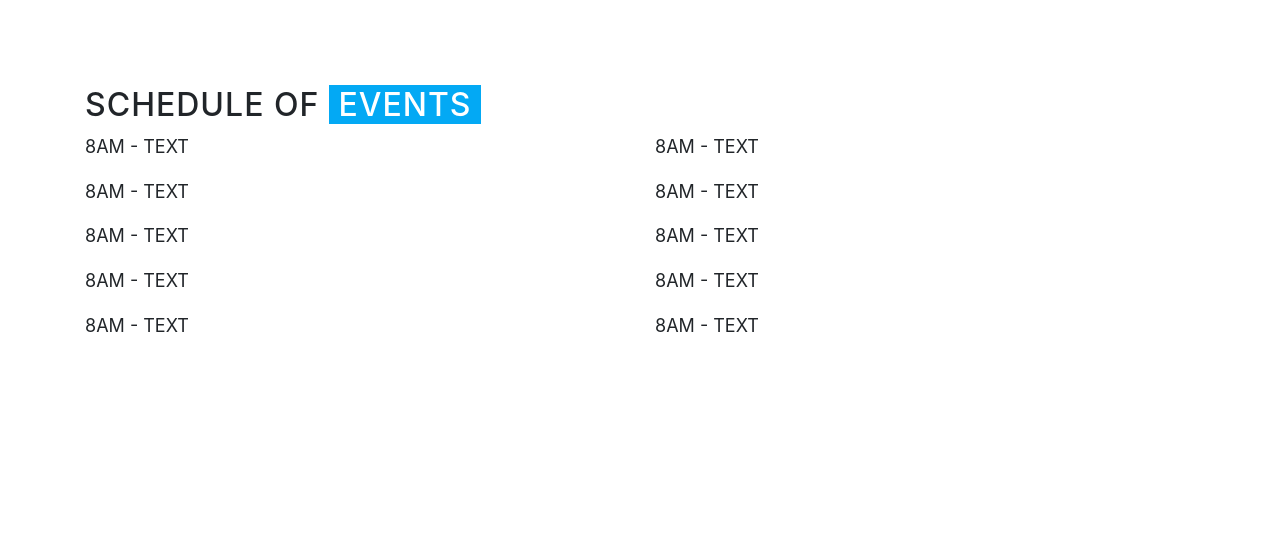
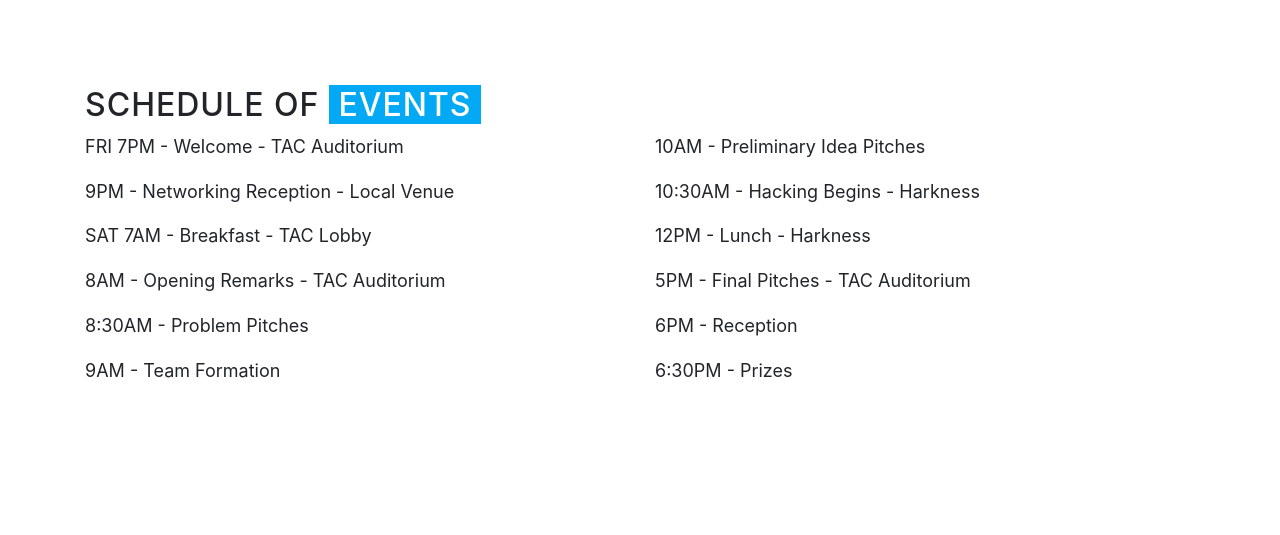
Before and after one commit to tsathe/hackyalesurg, a website with bundled scripts: page dev/index.html in a window 1280 px wide. Shown: the part 2320-2855 px from the top of the page. Built offline with nearby package versions, Linux system fonts and the light colour scheme.

Commit message:
schedule

```diff
--- a/dev/index.html
+++ b/dev/index.html
@@ -128,18 +128,21 @@
         </div>
         <div class="row">
           <div class="col-md-6">
-            <p>8AM - TEXT</p>
-            <p>8AM - TEXT</p>
-            <p>8AM - TEXT</p>
-            <p>8AM - TEXT</p>
-            <p>8AM - TEXT</p>
+            <p>FRI 7PM - Welcome - TAC Auditorium</p>
+            <p>9PM - Networking Reception - Local Venue</p>
+            <p>SAT 7AM - Breakfast - TAC Lobby</p>
+            <p>8AM - Opening Remarks - TAC Auditorium</p>
+            <p>8:30AM - Problem Pitches</p>
+            <p>9AM - Team Formation</p>
+
           </div>
           <div class="col-md-6">
-            <p>8AM - TEXT</p>
-            <p>8AM - TEXT</p>
-            <p>8AM - TEXT</p>
-            <p>8AM - TEXT</p>
-            <p>8AM - TEXT</p>
+            <p>10AM - Preliminary Idea Pitches</p>
+            <p>10:30AM - Hacking Begins - Harkness</p>
+            <p>12PM - Lunch - Harkness</p>
+            <p>5PM - Final Pitches - TAC Auditorium</p>
+            <p>6PM - Reception</p>
+            <p>6:30PM - Prizes</p>
           </div>
         </div>
 
```
